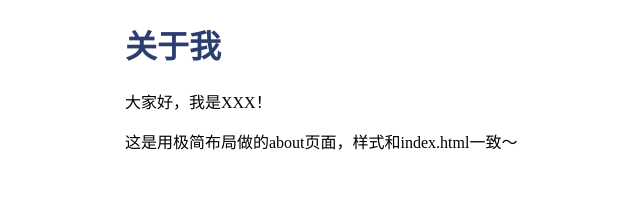
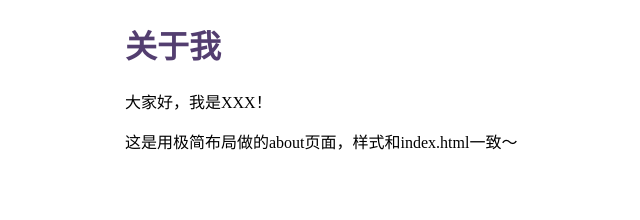
Before and after one commit to Lei-Zhong/test, a Jekyll site: the page built from about.md, in a window 1280 px wide. Shown: the top 220 px of the page, without its empty margins (115-755 px from the left). Built offline with Jekyll 4.4.1, drawn with Linux system fonts in a browser that asks for light colours.

Commit message:
Update simple.html

```diff
--- a/_layouts/simple.html
+++ b/_layouts/simple.html
@@ -6,7 +6,7 @@
   <!-- 简单样式，和index.html保持一致 -->
   <style>
     body { max-width: 800px; margin: 20px auto; font-family: 微软雅黑; }
-    h1 { color: #2c3e70; }
+    h1 { color: #533e70; }
   </style>
 </head>
 <body>
```
